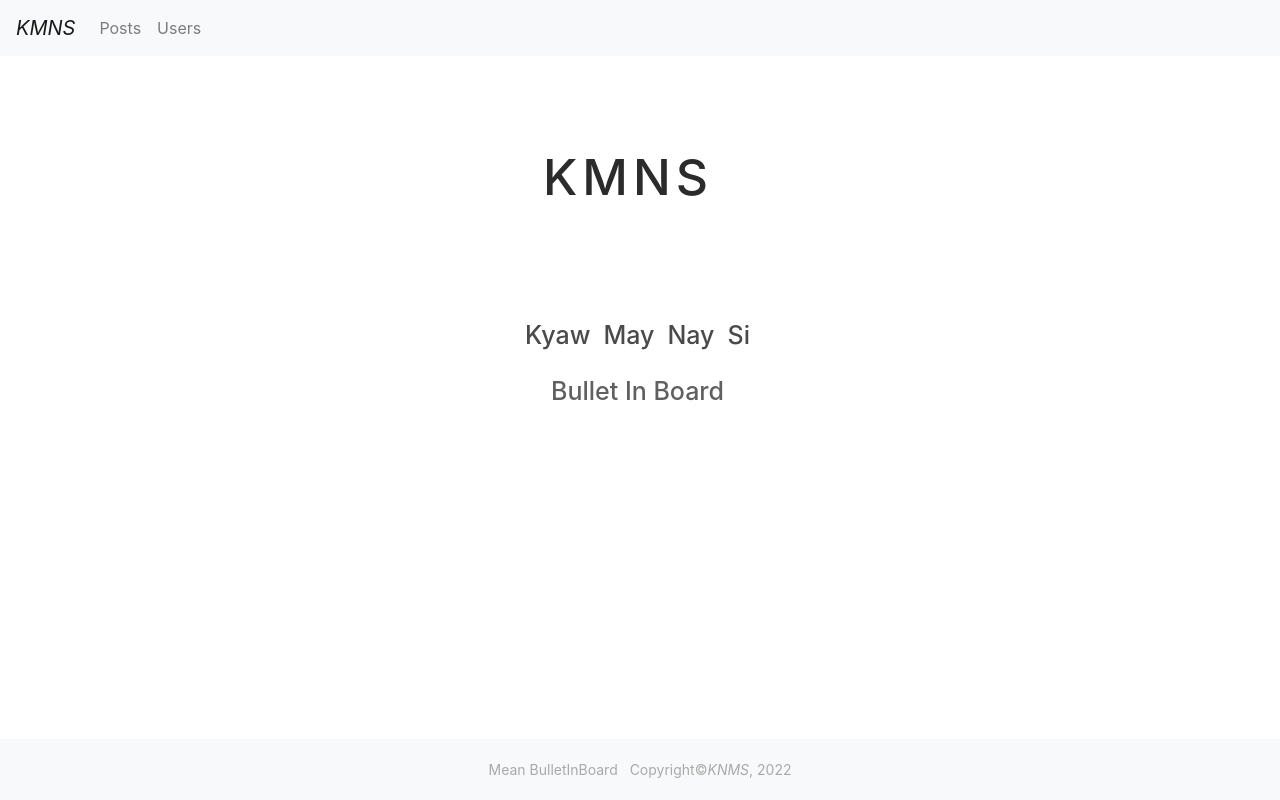
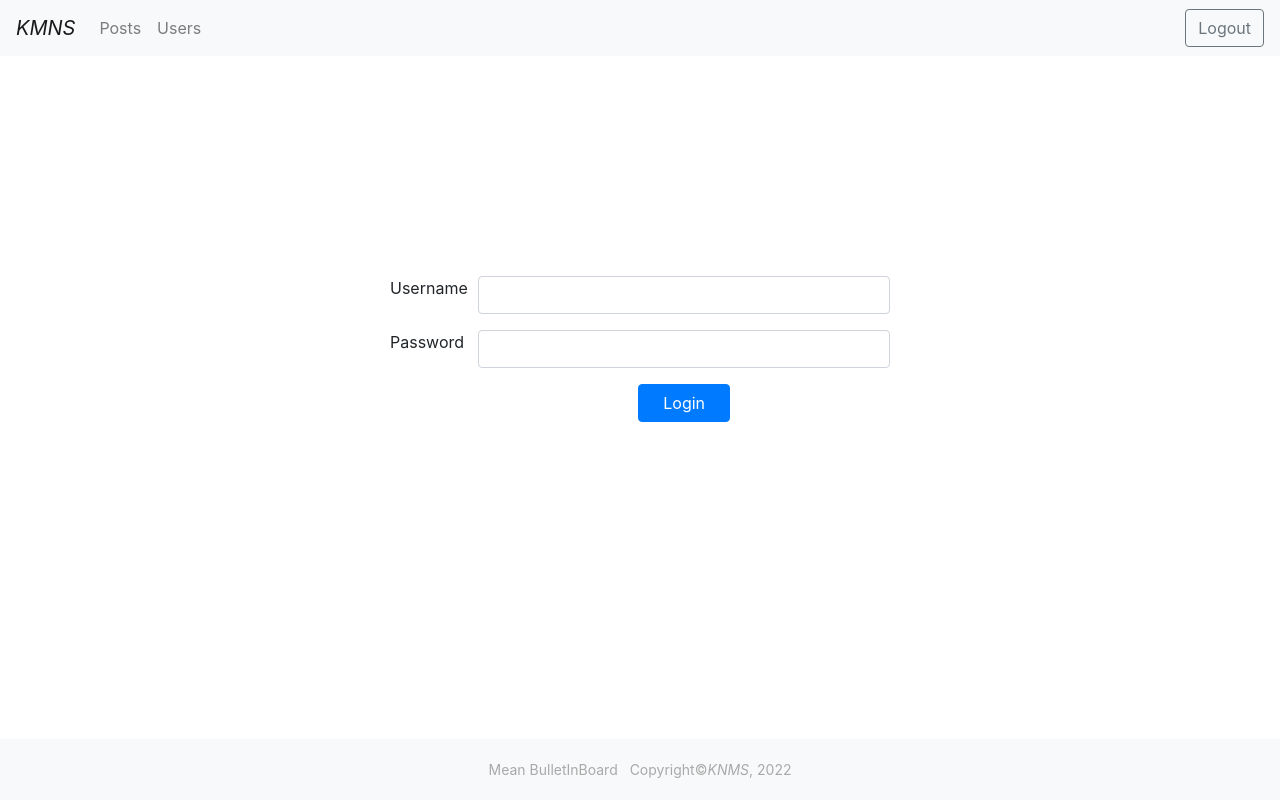
Before and after one commit to naylin2/MEAN-bulletinboard, an Angular app in the folder ui/: page / in a window 1280 px wide. Built offline with nearby package versions, Linux system fonts and the light colour scheme.

Commit message:
[add] login page

```diff
--- a/ui/src/app/app-routing.module.ts
+++ b/ui/src/app/app-routing.module.ts
@@ -1,6 +1,7 @@
 import { NgModule } from '@angular/core';
 import { RouterModule, Routes } from '@angular/router';
 import { HomeComponent } from './components/home/home.component';
+import { LoginComponent } from './components/login/login.component';
 import { PostCreateComponent } from './post/post-create/post-create.component';
 import { PostEditComponent } from './post/post-edit/post-edit.component';
 import { PostListComponent } from './post/post-list/post-list.component';
@@ -11,7 +12,8 @@ import { UserListComponent } from './user/user-list/user-list.component';
 import { UserViewComponent } from './user/user-view/user-view.component';
 
 const routes: Routes = [
-  { path: '', component: HomeComponent },
+  { path: '', component: LoginComponent },
+  { path: 'home', component: HomeComponent },
   { path: 'posts', component: PostListComponent },
   { path: 'posts/new', component: PostCreateComponent },
   { path: 'posts/:id', component: PostViewComponent },
--- a/ui/src/app/app.module.ts
+++ b/ui/src/app/app.module.ts
@@ -15,6 +15,7 @@ import { UserViewComponent } from './user/user-view/user-view.component';
 import { UserEditComponent } from './user/user-edit/user-edit.component';
 import { FooterComponent } from './components/footer/footer/footer.component';
 import { HomeComponent } from './components/home/home.component';
+import { LoginComponent } from './components/login/login.component';
 
 @NgModule({
   declarations: [
@@ -29,7 +30,8 @@ import { HomeComponent } from './components/home/home.component';
     UserViewComponent,
     UserEditComponent,
     FooterComponent,
-    HomeComponent
+    HomeComponent,
+    LoginComponent
   ],
   imports: [
     BrowserModule,
--- a/ui/src/app/components/header/header/header.component.html
+++ b/ui/src/app/components/header/header/header.component.html
@@ -13,5 +13,8 @@
         <a class="nav-link" routerLink="users">Users</a>
       </li>
     </ul>
+    <div class="text-align-right">
+      <button class="btn btn-outline-secondary">Logout</button>
+    </div>
   </div>
 </nav>
--- a/ui/src/app/components/home/home.component.html
+++ b/ui/src/app/components/home/home.component.html
@@ -1,5 +1,5 @@
 <div class="d-flex justify-content-center align-items-center" style="height: 250px;">
-  <h1 class="fadeIn mr-4">
+  <h1 class="fadeIn">
     <span style="color: #2b2b2b">K</span>
     <span style="color: #2b2b2b">M</span>
     <span style="color: #2b2b2b">N</span>
--- /dev/null
+++ b/ui/src/app/components/login/login.component.css
@@ -0,0 +1,4 @@
+.login-form {
+  width: 500px;
+  margin: 220px auto 0;
+}
--- /dev/null
+++ b/ui/src/app/components/login/login.component.html
@@ -0,0 +1,23 @@
+<form class="login-form">
+  <div class="row form-group">
+    <div class="col-2">
+      <label for="username">Username</label>
+    </div>
+    <div class="col-10">
+      <input type="text" name="name" id="username" class="form-control">
+    </div>
+  </div>
+  <div class="row form-group">
+    <div class="col-2">
+      <label for="password">Password</label>
+    </div>
+    <div class="col-10">
+      <input type="password" name="password" id="password" class="form-control">
+    </div>
+  </div>
+  <div class="row form-group">
+    <div class="col-10 offset-2 text-center">
+      <button type="submit" class="btn btn-primary px-4" (click)="pass()">Login</button>
+    </div>
+  </div>
+</form>
--- /dev/null
+++ b/ui/src/app/components/login/login.component.ts
@@ -0,0 +1,23 @@
+import { Component, OnInit } from '@angular/core';
+import { Router } from '@angular/router';
+import { FormBuilder } from '@angular/forms';
+
+@Component({
+  selector: 'app-login',
+  templateUrl: './login.component.html',
+  styleUrls: ['./login.component.css']
+})
+export class LoginComponent implements OnInit {
+
+  constructor(
+    private router: Router,
+    private formBuilder: FormBuilder
+  ) { }
+
+  ngOnInit(): void {
+  }
+
+  pass() {
+    this.router.navigateByUrl('home')
+  }
+}
```
Also changed, not shown: 1 other file (tests, documents, lock files or other folders).
